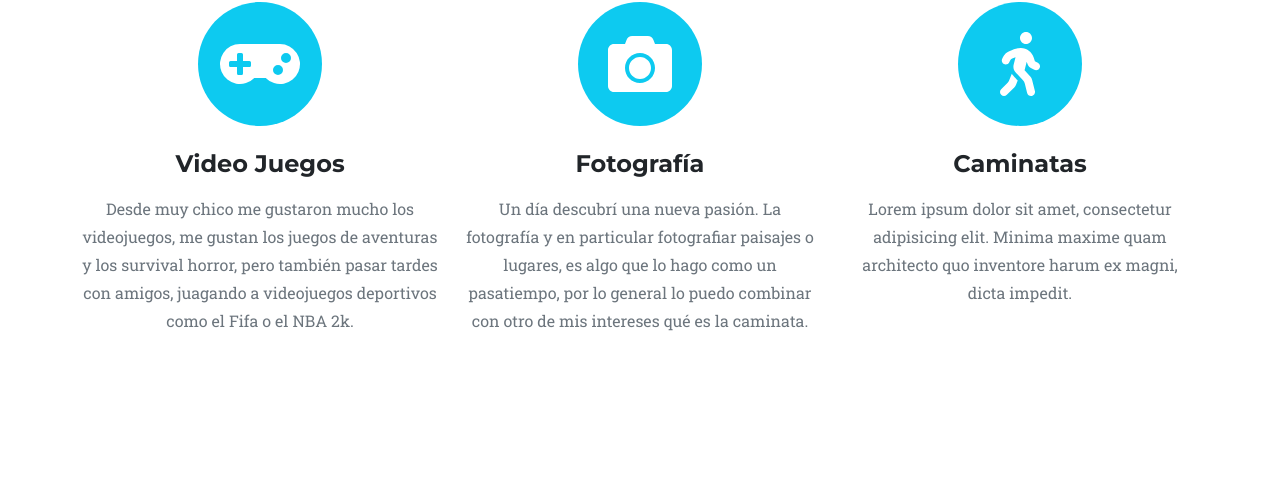
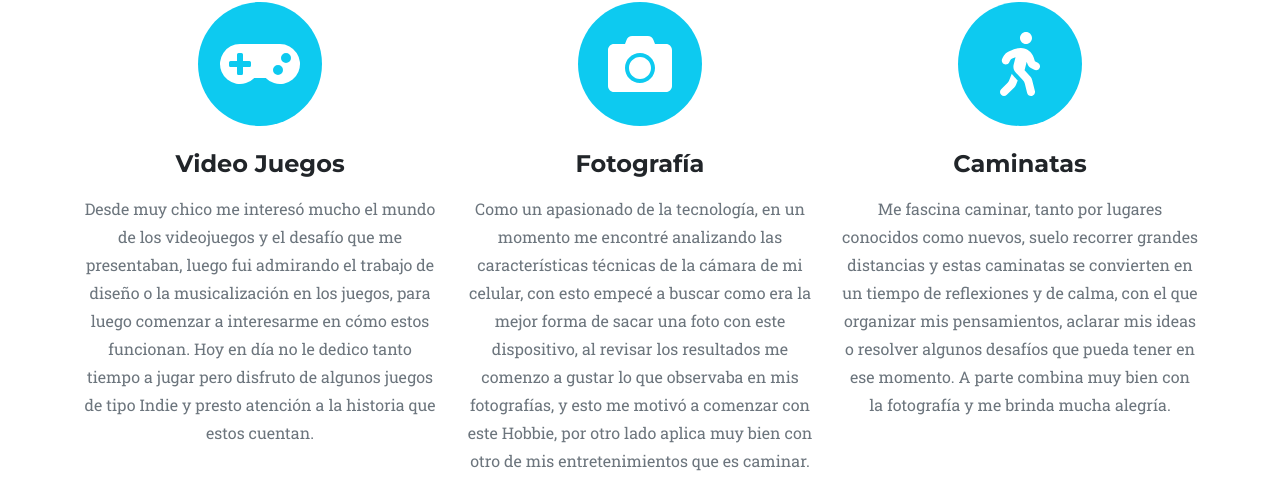
Before and after one commit to Kenshincp/portafolio, a plain HTML site: page index.html in a window 1280 px wide. Shown: the part 3061-3546 px from the top of the page. Drawn offline with nearby package versions, Linux system fonts and the light colour scheme.

Commit message:
Completamos los hobbies

```diff
--- a/index.html
+++ b/index.html
@@ -200,9 +200,14 @@
                             <i class="fas fa-gamepad fa-stack-1x fa-inverse"></i>
                         </span>
                         <h4 class="my-3">Video Juegos</h4>
-                        <p class="text-muted">Desde muy chico me gustaron mucho los videojuegos,
-                            me gustan los juegos de aventuras y los survival horror,
-                            pero también pasar tardes con amigos, juagando a videojuegos deportivos como el Fifa o el NBA 2k.</p>
+                        <p class="text-muted">
+                            Desde muy chico me interesó mucho el mundo de los videojuegos
+                            y el desafío que me presentaban, luego fui admirando el trabajo
+                            de diseño o la musicalización en los juegos, para luego comenzar
+                            a interesarme en cómo estos funcionan. Hoy en día no le dedico
+                            tanto tiempo a jugar pero disfruto de algunos juegos de tipo
+                            Indie y presto atención a la historia que estos cuentan.
+                        </p>
                     </div>
                     <div class="col-md-4">
                         <span class="fa-stack fa-4x">
@@ -210,9 +215,16 @@
                             <i class="fas fa-camera fa-stack-1x fa-inverse"></i>
                         </span>
                         <h4 class="my-3">Fotografía</h4>
-                        <p class="text-muted">Un día descubrí una nueva pasión.
-                            La fotografía y en particular fotografiar paisajes o lugares, es algo que lo hago como un pasatiempo,
-                            por lo general lo puedo combinar con otro de mis intereses qué es la caminata.</p>
+                        <p class="text-muted">
+                            Como un apasionado de la tecnología, en un momento me encontré
+                            analizando las características técnicas de la cámara de mi celular,
+                            con esto empecé a buscar como era la mejor forma de sacar una foto
+                            con este dispositivo, al revisar los resultados me comenzo a gustar
+                            lo que observaba en mis fotografías, y esto me motivó a comenzar
+                            con este Hobbie, por otro lado aplica muy bien con otro de mis
+                            entretenimientos que es caminar.
+                        </p>
+                        <a class="btn btn-dark btn-social mx-2" href="https://www.instagram.com/carlosmatiaspumas/" target="_blank"><i class="fab fa-instagram"></i></a>
                     </div>
                     <div class="col-md-4">
                         <span class="fa-stack fa-4x">
@@ -220,8 +232,14 @@
                             <i class="fas fa-walking fa-stack-1x fa-inverse"></i>
                         </span>
                         <h4 class="my-3">Caminatas</h4>
-                        <p class="text-muted">Lorem ipsum dolor sit amet, consectetur adipisicing elit. Minima maxime quam
-                            architecto quo inventore harum ex magni, dicta impedit.</p>
+                        <p class="text-muted">
+                            Me fascina caminar, tanto por lugares conocidos como nuevos, suelo
+                            recorrer grandes distancias y estas caminatas se convierten en un
+                            tiempo de reflexiones y de calma, con el que organizar mis
+                            pensamientos, aclarar mis ideas o resolver algunos desafíos
+                            que pueda tener en ese momento. A parte combina muy bien con
+                            la fotografía y me brinda mucha alegría.
+                        </p>
                     </div>
                 </div>
             </div>
```
